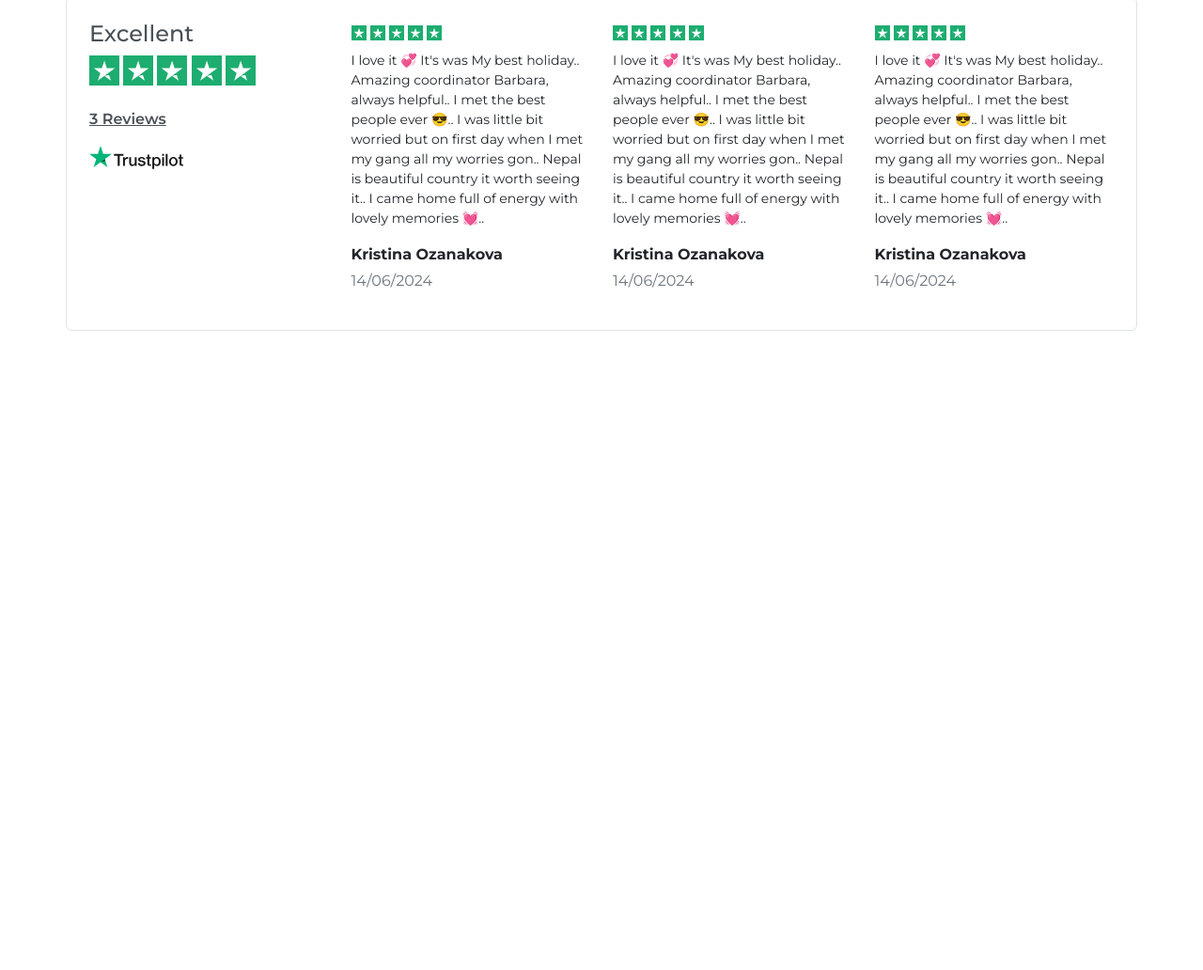
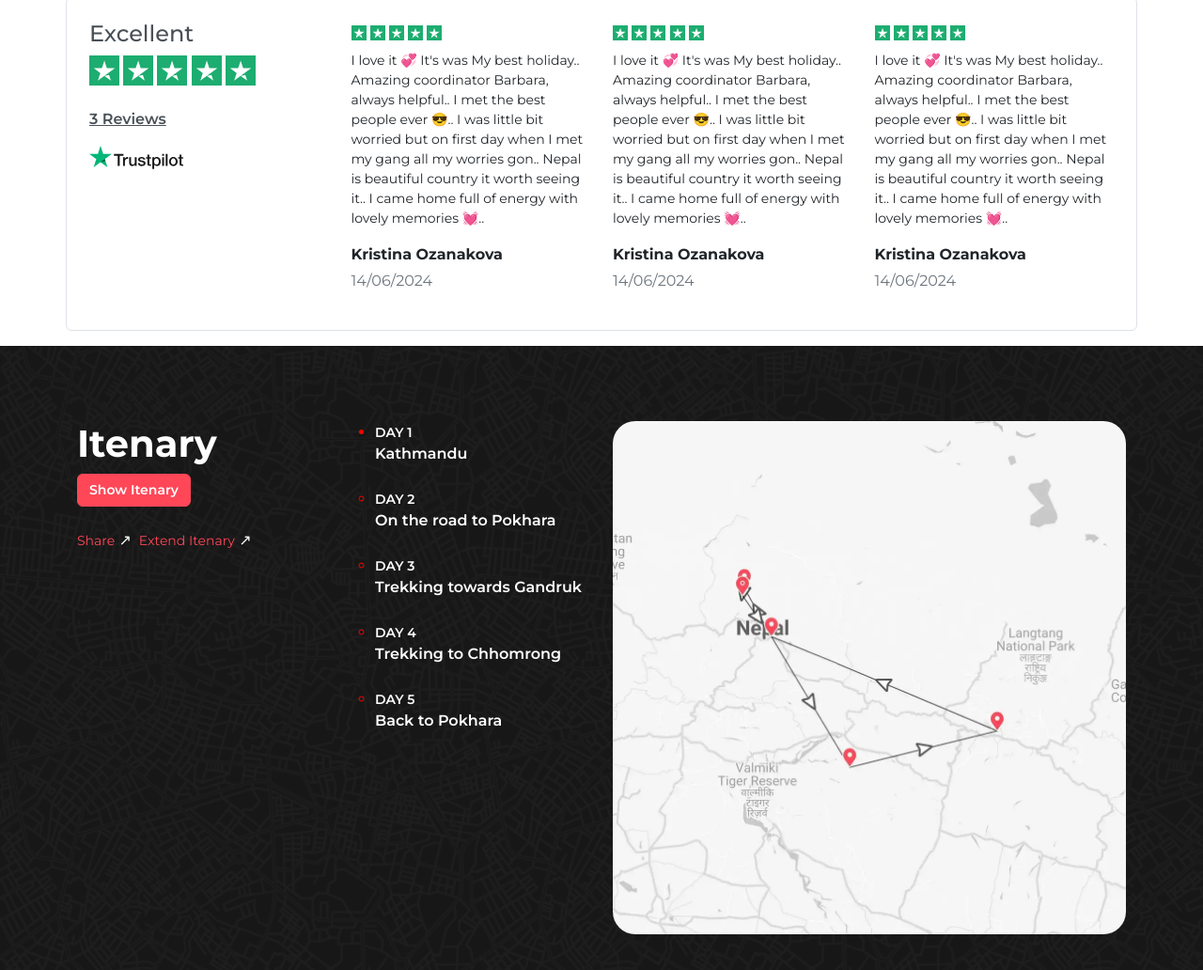
Before and after one commit to rizwanahamadcodes/weroad, a website: page index.html in a window 1280 px wide. Shown: the part 2052-3084 px from the top of the page at 94% size. Before the commit the page ends 2420 px from the top, so only its background shows below. Drawn offline with nearby package versions, Linux system fonts and the light colour scheme.

Commit message:
completed the map section

```diff
--- a/index.html
+++ b/index.html
@@ -1336,6 +1336,63 @@
             </div>
         </section>
 
+        <section class="section section-map">
+            <div class="container">
+                <div class="row">
+                    <div class="col-12 col-lg-3">
+                        <h3 class="fw-bold fs-1 text-white">Itenary</h3>
+                        <button
+                            class="fs-14 fw-semibold mb-4 text-white btn btn-primary">
+                            Show Itenary
+                        </button>
+                        <div class="d-flex gap-2">
+                            <div>
+                                <span class="fs-14 text-primary">Share</span>
+                                <span class="text-white">&#x2197;</span>
+                            </div>
+                            <div>
+                                <span class="fs-14 text-primary"
+                                    >Extend Itenary</span
+                                >
+                                <span class="text-white">&#x2197;</span>
+                            </div>
+                        </div>
+                    </div>
+                    <div class="col-12 col-lg-3">
+                        <ul
+                            class="text-white d-flex gap-4 flex-column trip-plan-list">
+                            <li class="fw-semibold">
+                                <div class="fs-14">DAY 1</div>
+                                <div>Kathmandu</div>
+                            </li>
+                            <li class="fw-semibold">
+                                <div class="fs-14">DAY 2</div>
+                                <div>On the road to Pokhara</div>
+                            </li>
+                            <li class="fw-semibold">
+                                <div class="fs-14">DAY 3</div>
+                                <div>Trekking towards Gandruk</div>
+                            </li>
+                            <li class="fw-semibold">
+                                <div class="fs-14">DAY 4</div>
+                                <div>Trekking to Chhomrong</div>
+                            </li>
+                            <li class="fw-semibold">
+                                <div class="fs-14">DAY 5</div>
+                                <div>Back to Pokhara</div>
+                            </li>
+                        </ul>
+                    </div>
+                    <div class="col-12 col-lg-6">
+                        <img
+                            src="./assests/map-travel.webp"
+                            class="w-100 map-image"
+                            alt="" />
+                    </div>
+                </div>
+            </div>
+        </section>
+
         <script>
             const hamburger = document.getElementById("hamburger");
             hamburger.addEventListener("click", function () {
--- a/scss/custom.scss
+++ b/scss/custom.scss
@@ -314,3 +314,20 @@
 .trust-pilot-logo-excellent {
     width: 100px;
 }
+.section-map {
+    padding: 5rem 0;
+    background-color: #171717;
+    background-image: url("/assests/img/map-light.png");
+    background-repeat: repeat;
+    background-size: 40%;
+    background-blend-mode: overlay;
+}
+.map-image {
+    border-radius: 1.5rem;
+}
+.trip-plan-list li::marker {
+    color: red;
+}
+.trip-plan-list li:not(:first-child) {
+    list-style-type: circle;
+}
```
Also changed, not shown: assests/img/bg-map.svg (added), assests/img/map-bg.png (added), assests/img/map-light.png (added), assests/map-travel.webp (added), css/custom.css, 1 other file.
